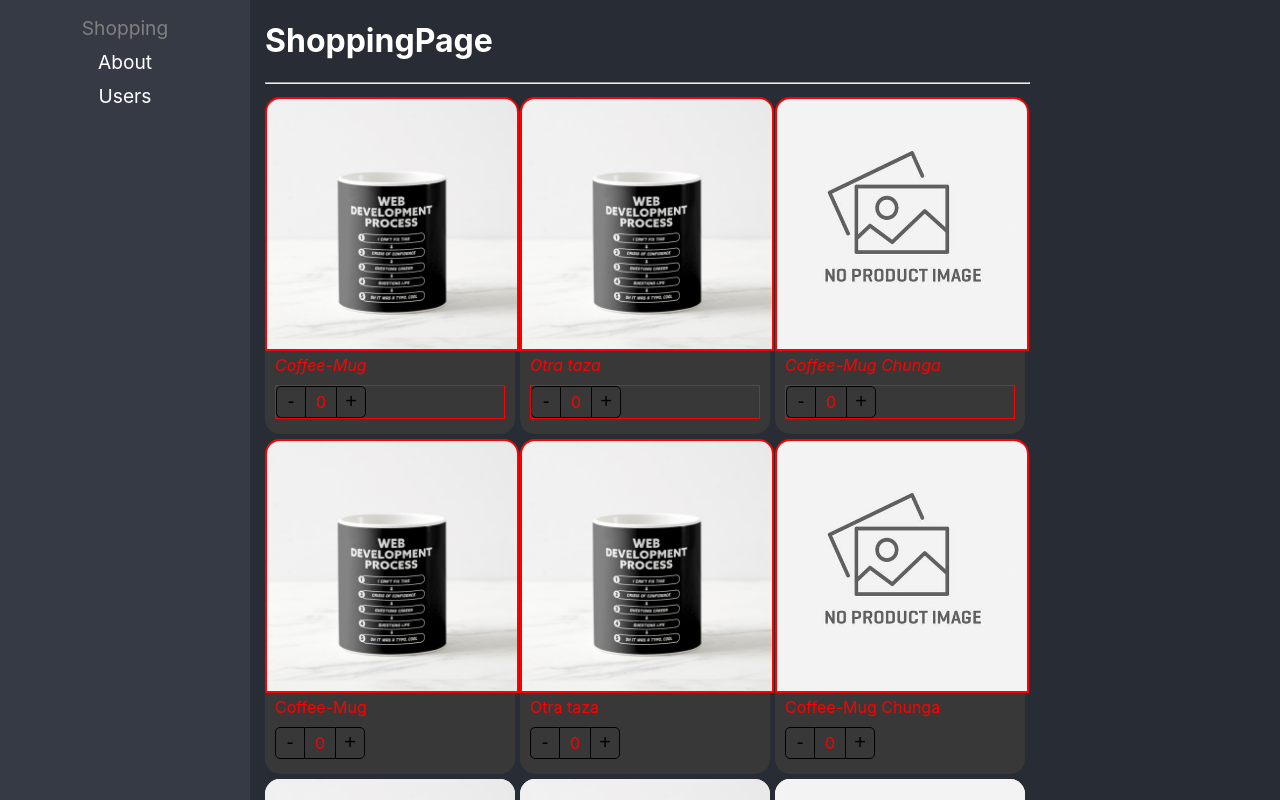
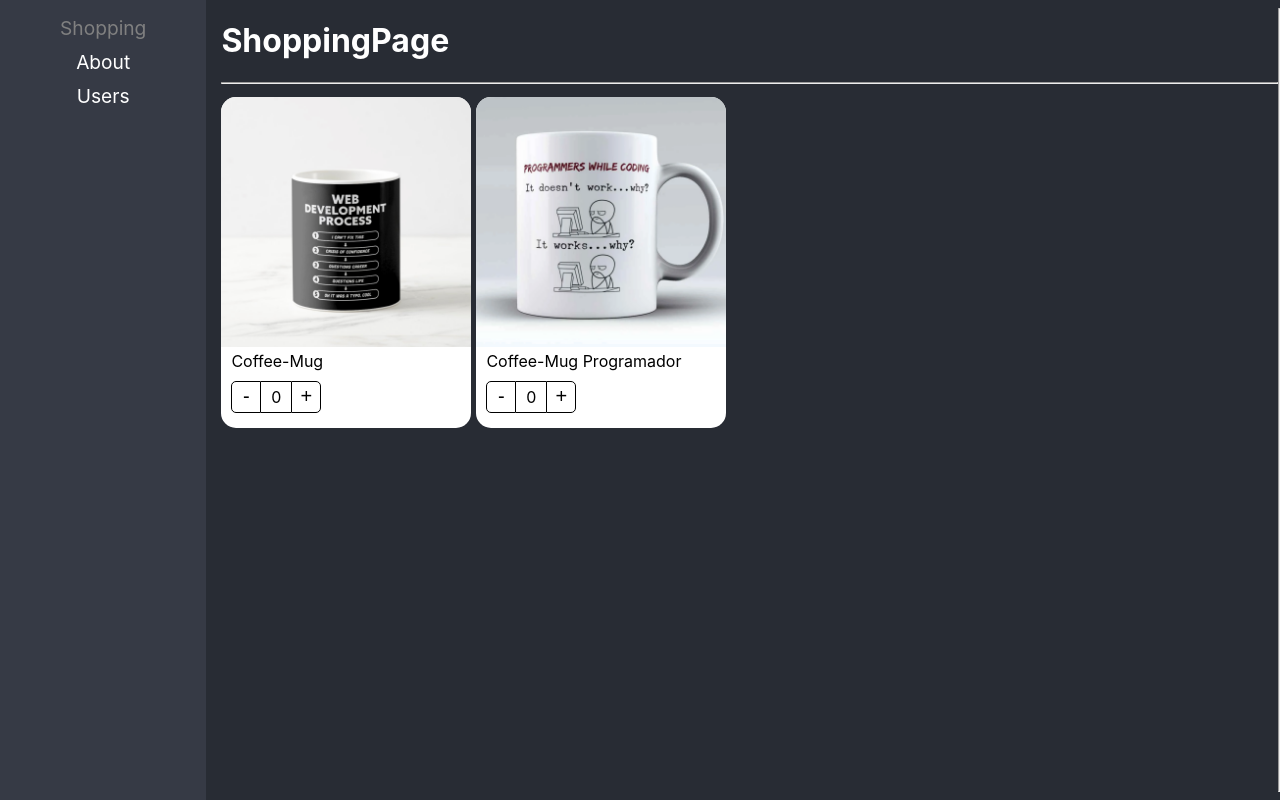
Before and after one commit to enkil000/react-advanced, a React (Create React App) app: page / in a window 1280 px wide. Shown: the top 800 px of the page. Built offline with nearby package versions, Linux system fonts and the light colour scheme; the HTML template or start-up script is replaced by a standard one.

Commit message:
component control props casi listo

```diff
--- a/src/02-Component-patterns/components/ProductCard.tsx
+++ b/src/02-Component-patterns/components/ProductCard.tsx
@@ -1,6 +1,6 @@
 import styles from '../styles/styles.module.css'
 import { useProduct } from '../hooks/useProduct'
-import { ProductContextProps, Product } from '../interfaces/interfaces';
+import { ProductContextProps, Product, OnChangeArgs } from '../interfaces/interfaces';
 import { createContext, ReactElement } from 'react';
 import { ProductTitle } from './ProductTitle';
 import { ProductImage } from './ProductImage';
@@ -17,13 +17,15 @@ export interface ProductCardProps {
 	children?: ReactElement | ReactElement[]
 	className?: string
 	style?: React.CSSProperties
+	onChange?: (args: OnChangeArgs) => void
+	value?:number
 }
 
-export const ProductCard = ({ children, product, className, style }: ProductCardProps) => {
+export const ProductCard = ({ children, product, className, style, onChange, value }: ProductCardProps) => {
 
 	const { img, title } = product
 
-	const { counter, doIncrease } = useProduct()
+	const { counter, doIncrease } = useProduct({onChange, product, value})
 	return (
 		<Provider value={{ counter, doIncrease, product }}>
 			<div className={`${styles.productCard} ${className}`} style={style}>
--- a/src/02-Component-patterns/components/ProductTitle.tsx
+++ b/src/02-Component-patterns/components/ProductTitle.tsx
@@ -11,7 +11,7 @@ export interface TitleProps {
 export const ProductTitle = ({ title = '', className, style }: TitleProps) => {
 	const { product } = useContext(ProductContext)
 	return (
-		<span className={`${styles.productDescription} ${className}`}  style={style}>{product.title ? product.title : title}</span>
+		<span className={`${styles.productDescription} ${className}`}  style={style}>{title ? title : product.title }</span>
 	)
 }
 
--- a/src/02-Component-patterns/hooks/useProduct.ts
+++ b/src/02-Component-patterns/hooks/useProduct.ts
@@ -1,13 +1,32 @@
-import { useState } from "react"
+import { useEffect, useRef, useState } from "react"
+import { OnChangeArgs, Product } from '../interfaces/interfaces';
+
+interface Props {
+	product: Product
+	onChange?: (args: OnChangeArgs) => void
+	value?:number
+}
+
+export const useProduct = ({product, onChange, value=0}:Props) => {
+
+	const [counter, setCounter] = useState<number>(value)
+
+	const isControlled = useRef(!!onChange)
+
+	useEffect(() => {
+		setCounter(value)
+	}, [value])
 
 
+	const doIncrease = (value: number) => {
 
-export const useProduct = () => {
+		if (isControlled.current) {
+			return onChange!({count:value, product})
+		}
 
-	const [counter, setCounter] = useState<number>(0)
-
-	const doIncrease = (value: number) => {
-		setCounter(prev => Math.max(prev + value, 0))
+		const newValue = Math.max(counter + value, 0)
+		setCounter(newValue)
+		onChange && onChange!({count: newValue, product})
 	}
 	return {counter, doIncrease}
 }
--- a/src/02-Component-patterns/interfaces/interfaces.ts
+++ b/src/02-Component-patterns/interfaces/interfaces.ts
@@ -24,3 +24,8 @@ export interface ProductCardHOCProps {
 	Image  : (Props:ImageProps) => JSX.Element
 	Buttons: (Props: ButtonsProps) => JSX.Element
 }
+
+export interface OnChangeArgs {
+	product: Product
+	count:number
+}
--- a/src/02-Component-patterns/pages/ShoppingPage.tsx
+++ b/src/02-Component-patterns/pages/ShoppingPage.tsx
@@ -1,52 +1,78 @@
-import React from 'react'
+import React, { useState } from 'react'
 import { ProductCard } from '../components/ProductCard'
 import { ProductButtons, ProductImage, ProductTitle } from '../components/'
 import { Product } from '../interfaces/interfaces'
 import '../styles/custom-styles.css'
 
-const products: Product[] = [
-	{
+const producto1: Product = {
 	id: '1',
 	title: 'Coffee-Mug',
 	img: './coffee-mug.png'
-	},
-	{
-		id: '2',
-		title: 'Otra taza',
-		img: './coffee-mug.png'
-	},
-	{
-		id: '3',
-		title: 'Coffee-Mug Chunga ',
 }
-]
+const producto2: Product = {
+	id: '4',
+	title: 'Coffee-Mug Programador ',
+	img: './coffee-mug2.png'
+}
+
+const productos: Product[] = [producto1, producto2]
+
+interface ProductInCart extends Product {
+	count: number
+}
 
 export const ShoppingPage = () => {
+
+	const [shoppingCart, setShoppingCart] = useState<{ [key: string]: ProductInCart }>({})
+
+	const onProductCountChange = ({ count, product }: { count: number, product: Product }) => {
+		// console.log('onProductCountChange', count, product )
+		setShoppingCart(oldShoppingCart => {
+			if (count === 0) {
+				const { [product.id]: toDelete, ...rest } = oldShoppingCart
+				return rest
+			}
+			return {
+				...oldShoppingCart,
+				[product.id]:{...product, count}
+			}
+		} )
+	}
+
 	return (
-		<div style={{}}>
+		<>
+			<div style={{ width: '100%' }}>
+				<div className="shopping-cart">
+					{Object.entries(shoppingCart).map(([key, producto]) => (
+						<ProductCard product={producto} key={producto.id} style={{ width: '100px' }}
+							value={shoppingCart[producto.id]?.count || 0}
+							onChange={onProductCountChange}
+						>
+							<ProductImage />
+							<ProductButtons />
+						</ProductCard>
+					))}
+				</div>
+
 				<h1>ShoppingPage</h1>
 				<hr />
-			<div style={{ display: 'flex', flexDirection: 'row', flexWrap: 'wrap' }}>
-				{products.map(product => (
+				<div style={{ display: 'flex', flexDirection: 'row', flexWrap: 'wrap', width: '100%' }}>
+					{productos.map(product => (
 						<div key={product.id}>
-						<ProductCard product={product} key={product.id} className='bg-dark'>
-							<ProductImage className='border-red'/>
-							<ProductTitle className='text-red' style={{fontStyle: 'italic'}}/>
-							<ProductButtons className='text-red' style={{border:'1px solid red'}}/>
+							<ProductCard product={product} key={product.id}
+								value={shoppingCart[product.id]?.count || 0}
+								onChange={(event) => onProductCountChange(event)}
+								>
+								<ProductImage />
+								<ProductTitle />
+								<ProductButtons />
 							</ProductCard>
-						<ProductCard product={product} className='bg-dark'>
-							<ProductCard.Image className='border-red'/>
-							<ProductCard.Title className='text-red'/>
-							<ProductCard.Buttons className='text-red'/>
-						</ProductCard>
-						<ProductCard product={product} key={product.id} >
-							<ProductImage />
-							<ProductTitle/>
-							<ProductButtons style={{border:'1px solid red'}}/>
-						</ProductCard>
+
 						</div>
 					))}
 				</div>
 			</div>
+			<hr />
+		</>
 	)
 }
--- a/src/02-Component-patterns/styles/custom-styles.css
+++ b/src/02-Component-patterns/styles/custom-styles.css
@@ -9,3 +9,9 @@
 .border-red {
 	border:2px solid red;
 }
+
+.shopping-cart {
+	position: fixed;
+	top: 0;
+	right: 0;
+}
```
Also changed, not shown: public/coffee-mug2.png (added). Lines whose indentation alone changed are shown as unchanged.
